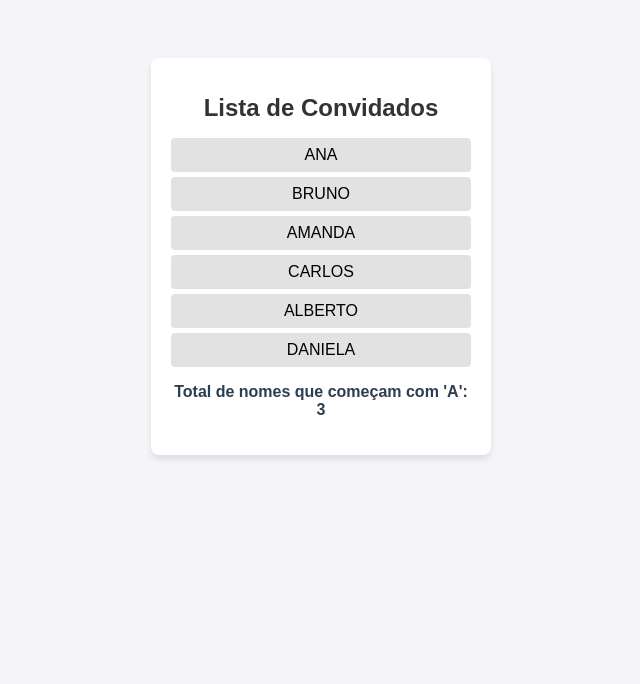
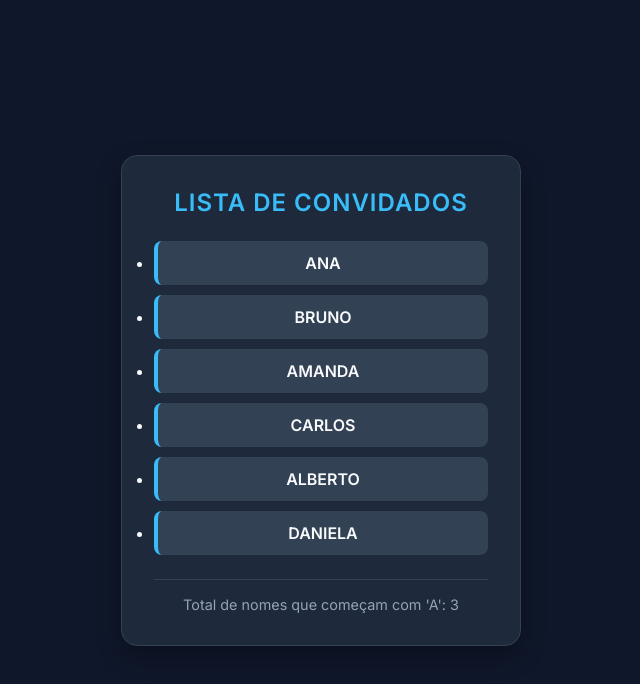
Before and after one commit to JheniiCarvalho/LISTA, a plain HTML site: page index.html in a window 1280 px wide. Shown: the whole page, without its empty margins (319-959 px from the left). Drawn offline with Linux system fonts and the light colour scheme.

Commit message:
Update style.css

```diff
--- a/style.css
+++ b/style.css
@@ -1,41 +1,75 @@
+/* Importando uma fonte mais moderna */
+@import url('https://fonts.googleapis.com/css2?family=Inter:wght@400;600&display=swap');
+
+* {
+    margin: 0;
+    padding: 0;
+    box-sizing: border-box;
+}
+
 body {
-    font-family: Arial, sans-serif;
-    background-color: #f4f4f9;
+    font-family: 'Inter', sans-serif;
+    background-color: #0f172a; /* Azul marinho muito escuro */
+    color: #f8fafc;
     display: flex;
     justify-content: center;
-    padding-top: 50px;
+    align-items: center;
+    min-height: 100vh;
 }
 
 .container {
-    background: white;
-    padding: 20px;
-    border-radius: 8px;
-    box-shadow: 0 4px 6px rgba(0,0,0,0.1);
-    width: 300px;
+    background: #1e293b; /* Slate escuro */
+    padding: 2rem;
+    border-radius: 16px;
+    box-shadow: 0 10px 25px rgba(0, 0, 0, 0.3);
+    width: 100%;
+    max-width: 400px;
+    border: 1px solid #334155;
 }
 
 h1 {
     font-size: 1.5rem;
-    color: #333;
+    font-weight: 600;
     text-align: center;
+    margin-bottom: 1.5rem;
+    color: #38bdf8; /* Azul claro brilhante */
+    text-transform: uppercase;
+    letter-spacing: 1px;
 }
 
 ul {
-    list-style: none;
+    display: grid;
+    gap: 10px;
     padding: 0;
 }
 
 li {
-    background: #e2e2e2;
-    margin: 5px 0;
-    padding: 8px;
-    border-radius: 4px;
+    background: #334155;
+    padding: 12px;
+    border-radius: 8px;
     text-align: center;
+    font-weight: 600;
+    transition: transform 0.2s, background 0.2s;
+    border-left: 4px solid #38bdf8;
+}
+
+li:hover {
+    transform: translateX(5px);
+    background: #475569;
 }
 
 #contagem-a {
+    margin-top: 1.5rem;
+    padding-top: 1rem;
+    border-top: 1px solid #334155;
+    text-align: center;
+    font-size: 0.9rem;
+    color: #94a3b8;
+}
+
+/* Destaque para o número na contagem */
+#contagem-a span {
+    color: #38bdf8;
+    font-size: 1.1rem;
     font-weight: bold;
-    color: #2c3e50;
-    text-align: center;
-    margin-top: 15px;
 }
```
